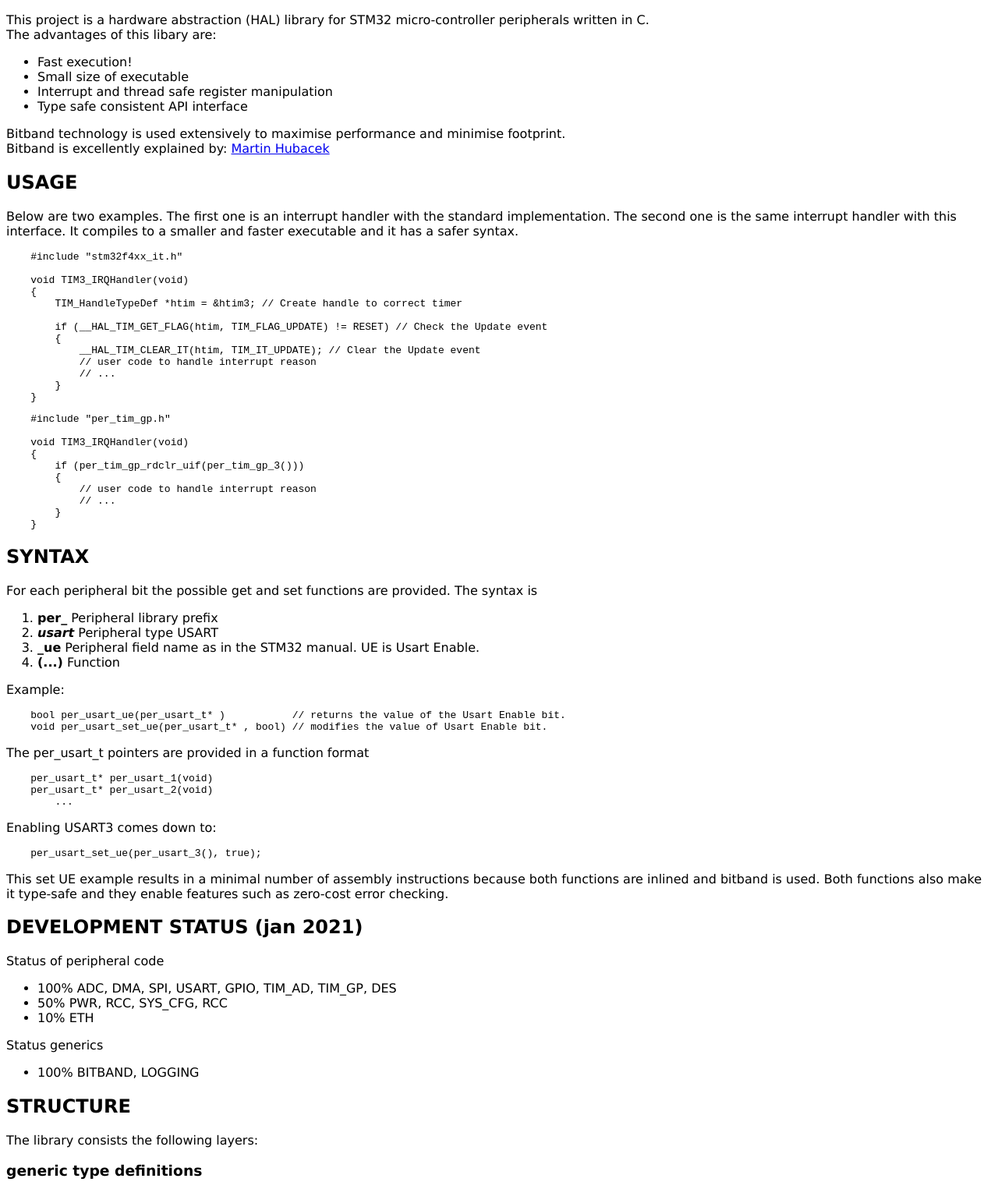
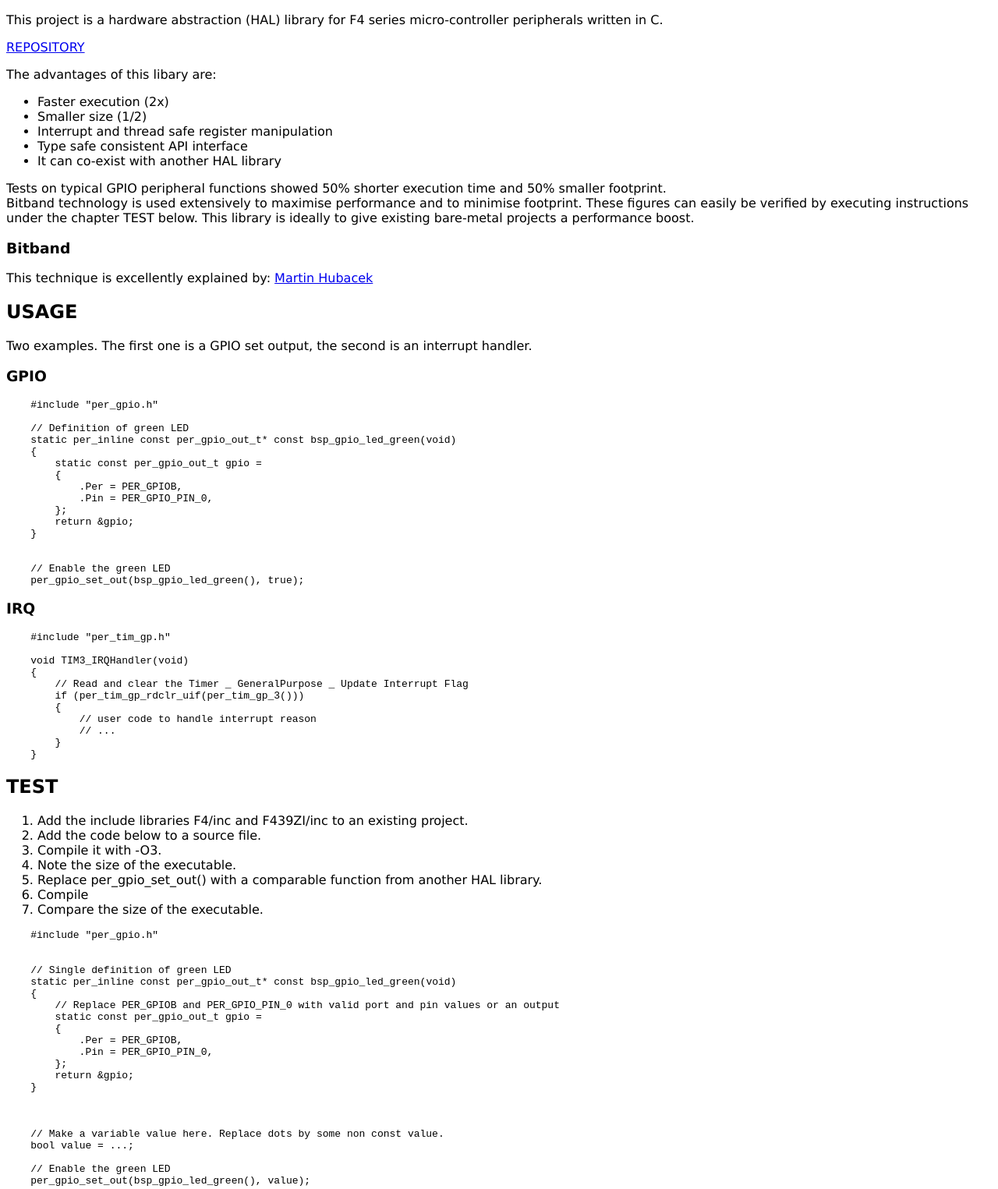
Before and after one commit to admaunaloa/per_f4_c, a plain HTML site: page index.html in a window 1280 px wide. Shown: the part 40-1565 px from the top of the page at 78% size. Drawn offline with Linux system fonts and the light colour scheme.

Commit message:
Update index.html 2

```diff
--- a/index.html
+++ b/index.html
@@ -6,50 +6,93 @@
   </head>
   <body>
 
-<h2><a id="user-content-aloha" class="anchor" aria-hidden="true" href="#aloha"></a>ALOHA!</h2>
-<p>This project is a hardware abstraction (HAL) library for STM32 micro-controller peripherals written in C.<br>
+        <h2><a id="user-content-aloha" class="anchor" aria-hidden="true" href="#aloha"></a>ALOHA!</h2>
+<p>This project is a hardware abstraction (HAL) library for F4 series micro-controller peripherals written in C.<br>
+<p><a href="https://github.com/admaunaloa/per_f4_c" rel="nofollow">REPOSITORY</a></p>
 The advantages of this libary are:</p>
 <ul>
-<li>Fast execution!</li>
-<li>Small size of executable</li>
+<li>Faster execution (2x)</li>
+<li>Smaller size (1/2)</li>
 <li>Interrupt and thread safe register manipulation</li>
 <li>Type safe consistent API interface</li>
+<li>It can co-exist with another HAL library</li>
 </ul>
-<p>Bitband technology is used extensively to maximise performance and minimise footprint.<br>
-Bitband is excellently explained by: <a href="http://www.martinhubacek.cz/arm/advanced-arm-cortex-tips/bit-banding---fast-and-safe-bit-manipulation" rel="nofollow">Martin Hubacek</a></p>
+<p>Tests on typical GPIO peripheral functions showed 50% shorter execution time and 50% smaller footprint.<br>
+Bitband technology is used extensively to maximise performance and to minimise footprint.
+These figures can easily be verified by executing instructions under the chapter TEST below.
+This library is ideally to give existing bare-metal projects a performance boost.</p>
+<h3><a id="user-content-bitband" class="anchor" aria-hidden="true" href="#bitband"></a>Bitband</h3>
+<p>This technique is excellently explained by: <a href="http://www.martinhubacek.cz/arm/advanced-arm-cortex-tips/bit-banding---fast-and-safe-bit-manipulation" rel="nofollow">Martin Hubacek</a></p>
 <h2><a id="user-content-usage" class="anchor" aria-hidden="true" href="#usage"></a>USAGE</h2>
-<p>Below are two examples. The first one is an interrupt handler with the standard implementation. The second one is the same interrupt handler with this interface.
-It compiles to a smaller and faster executable and it has a safer syntax.</p>
-<div class="highlight highlight-source-c++"><pre>    #<span class="pl-k">include</span> <span class="pl-s"><span class="pl-pds">"</span>stm32f4xx_it.h<span class="pl-pds">"</span></span>
+<p>Two examples. The first one is a GPIO set output, the second is an interrupt handler.</p>
+<h3><a id="user-content-gpio" class="anchor" aria-hidden="true" href="#gpio"></a>GPIO</h3>
+<div class="highlight highlight-source-c++"><pre>    #<span class="pl-k">include</span> <span class="pl-s"><span class="pl-pds">"</span>per_gpio.h<span class="pl-pds">"</span></span>
 
-    <span class="pl-k">void</span> <span class="pl-en">TIM3_IRQHandler</span>(<span class="pl-k">void</span>)
+    <span class="pl-c"><span class="pl-c">//</span> Definition of green LED</span>
+    <span class="pl-k">static</span> per_inline <span class="pl-k">const</span> <span class="pl-c1">per_gpio_out_t</span>* <span class="pl-k">const</span> <span class="pl-en">bsp_gpio_led_green</span>(<span class="pl-k">void</span>)
     {
-        TIM_HandleTypeDef *htim = &amp;htim3; <span class="pl-c"><span class="pl-c">//</span> Create handle to correct timer</span>
+        <span class="pl-k">static</span> <span class="pl-k">const</span> <span class="pl-c1">per_gpio_out_t</span> gpio =
+        {
+            .<span class="pl-smi">Per</span> = PER_GPIOB,
+            .<span class="pl-smi">Pin</span> = PER_GPIO_PIN_0,
+        };
+        <span class="pl-k">return</span> &amp;gpio;
+    }
 
-        <span class="pl-k">if</span> (<span class="pl-c1">__HAL_TIM_GET_FLAG</span>(htim, TIM_FLAG_UPDATE) != RESET) <span class="pl-c"><span class="pl-c">//</span> Check the Update event</span>
-        {
-            <span class="pl-c1">__HAL_TIM_CLEAR_IT</span>(htim, TIM_IT_UPDATE); <span class="pl-c"><span class="pl-c">//</span> Clear the Update event</span>
-            <span class="pl-c"><span class="pl-c">//</span> user code to handle interrupt reason</span>
-            <span class="pl-c"><span class="pl-c">//</span> ...</span>
-        }
-    }</pre></div>
+
+    <span class="pl-c"><span class="pl-c">//</span> Enable the green LED</span>
+    <span class="pl-en">per_gpio_set_out</span>(bsp_gpio_led_green(), true);</pre></div>
+<h3><a id="user-content-irq" class="anchor" aria-hidden="true" href="#irq"></a>IRQ</h3>
 <div class="highlight highlight-source-c++"><pre>    #<span class="pl-k">include</span> <span class="pl-s"><span class="pl-pds">"</span>per_tim_gp.h<span class="pl-pds">"</span></span>
 
     <span class="pl-k">void</span> <span class="pl-en">TIM3_IRQHandler</span>(<span class="pl-k">void</span>)
     {
+        <span class="pl-c"><span class="pl-c">//</span> Read and clear the Timer _ GeneralPurpose _ Update Interrupt Flag	</span>
         <span class="pl-k">if</span> (<span class="pl-c1">per_tim_gp_rdclr_uif</span>(<span class="pl-c1">per_tim_gp_3</span>()))
         {
             <span class="pl-c"><span class="pl-c">//</span> user code to handle interrupt reason</span>
             <span class="pl-c"><span class="pl-c">//</span> ...</span>
         }
     }</pre></div>
+<h2><a id="user-content-test" class="anchor" aria-hidden="true" href="#test"></a>TEST</h2>
+<ol>
+<li>Add the include libraries F4/inc and F439ZI/inc to an existing project.</li>
+<li>Add the code below to a source file.</li>
+<li>Compile it with -O3.</li>
+<li>Note the size of the executable.</li>
+<li>Replace per_gpio_set_out() with a comparable function from another HAL library.</li>
+<li>Compile</li>
+<li>Compare the size of the executable.</li>
+</ol>
+<div class="highlight highlight-source-c++"><pre>    #<span class="pl-k">include</span> <span class="pl-s"><span class="pl-pds">"</span>per_gpio.h<span class="pl-pds">"</span></span>
+
+
+    <span class="pl-c"><span class="pl-c">//</span> Single definition of green LED</span>
+    <span class="pl-k">static</span> per_inline <span class="pl-k">const</span> <span class="pl-c1">per_gpio_out_t</span>* <span class="pl-k">const</span> <span class="pl-en">bsp_gpio_led_green</span>(<span class="pl-k">void</span>)
+    {
+        <span class="pl-c"><span class="pl-c">//</span> Replace PER_GPIOB and PER_GPIO_PIN_0 with valid port and pin values or an output</span>
+        <span class="pl-k">static</span> <span class="pl-k">const</span> <span class="pl-c1">per_gpio_out_t</span> gpio =
+        {
+            .<span class="pl-smi">Per</span> = PER_GPIOB,
+            .<span class="pl-smi">Pin</span> = PER_GPIO_PIN_0,
+        };
+        <span class="pl-k">return</span> &amp;gpio;
+    }
+
+
+
+    <span class="pl-c"><span class="pl-c">//</span> Make a variable value here. Replace dots by some non const value.</span>
+    <span class="pl-k">bool</span> value = ...;
+
+    <span class="pl-c"><span class="pl-c">//</span> Enable the green LED</span>
+    <span class="pl-en">per_gpio_set_out</span>(bsp_gpio_led_green(), value);</pre></div>
 <h2><a id="user-content-syntax" class="anchor" aria-hidden="true" href="#syntax"></a>SYNTAX</h2>
 <p>For each peripheral bit the possible get and set functions are provided.
 The syntax is</p>
 <ol>
 <li><strong>per_</strong>      Peripheral library prefix</li>
 <li><strong><em>usart</em></strong>   Peripheral type USART</li>
-<li><strong>_ue</strong>       Peripheral field name as in the STM32 manual. UE is Usart Enable.</li>
+<li><strong>_ue</strong>       Peripheral field name as in the manual. UE is Usart Enable.</li>
 <li><strong>(...)</strong>     Function</li>
 </ol>
 <p>Example:</p>
@@ -64,11 +107,11 @@ The syntax is</p>
 <p>This set UE example results in a minimal number of assembly instructions because
 both functions are inlined and bitband is used. Both functions also make it
 type-safe and they enable features such as zero-cost error checking.</p>
-<h2><a id="user-content-development-status-jan-2021" class="anchor" aria-hidden="true" href="#development-status-jan-2021"></a>DEVELOPMENT STATUS (jan 2021)</h2>
+<h2><a id="user-content-development-status-feb-2021" class="anchor" aria-hidden="true" href="#development-status-feb-2021"></a>DEVELOPMENT STATUS (feb 2021)</h2>
 <p>Status of peripheral code</p>
 <ul>
 <li>100% ADC, DMA, SPI, USART, GPIO, TIM_AD, TIM_GP, DES</li>
-<li>50%  PWR, RCC, SYS_CFG, RCC</li>
+<li>50%  PWR, RCC, SYS_CFG</li>
 <li>10%  ETH</li>
 </ul>
 <p>Status generics</p>
@@ -116,8 +159,8 @@ per_usart_f4.h shows examples of this.</p>
         <span class="pl-c1">per_bit_rw1_set</span>(&amp;usart-&gt;<span class="pl-smi">Per</span>-&gt;<span class="pl-smi">Ue</span>, val);
     }</pre></div>
 <h3><a id="user-content-peripheral-variants" class="anchor" aria-hidden="true" href="#peripheral-variants"></a>peripheral variants</h3>
-<p>Peripherals have variations that are handled by include files in the STM32Fxxx/inc directory.
-Variants are for example the UART and USART. also the STM32F407 has six UART/USARTS while the STM32F439 has eight of these.
+<p>Peripherals have variations that are handled by include files in the F4xxx/inc directory.
+Variants are for example the UART and USART. also the F407 has six UART/USARTS while the F439 has eight of these.
 These variants are handled with a descriptor structure for each specific peripheral.<br>
 This descriptor structure contains</p>
 <ul>
@@ -132,10 +175,11 @@ If the variant is correct the compiler will optimise it out, if(0), if the varia
     {
         <span class="pl-c1">per_log_err_function_not_supported</span>();
     }</pre></div>
-<p>An example is STM32F439/inc/per_usart.h.</p>
+<p>An example is F439/inc/per_usart.h.</p>
 <h3><a id="user-content-peripheral-descriptor-functions" class="anchor" aria-hidden="true" href="#peripheral-descriptor-functions"></a>peripheral descriptor functions</h3>
-<p>Access to the peripheral descriptors is done via functions that return this descriptor. This function interface is future proof and it is consistent for all peripherals.
-For example <strong>per_usart_1(void)</strong>. The functions limit the scope the desciptor structure</p>
+<p>Access to the peripheral descriptors is done via functions that return this descriptor.<br>
+This function interface is future proof and it is consistent for all peripherals.
+For example <strong>per_usart_1(void)</strong>. The functions limit the scope the desciptor structure.</p>
 <h2><a id="user-content-inline" class="anchor" aria-hidden="true" href="#inline"></a>inline</h2>
 <p>All the layers are provided in header files and inline functions. This allows the compiler to resolve all constants and optimise this all to a minimum size executable with fast execution times.
 The use of inline functions makes the API consistent and type safe.</p>
@@ -146,9 +190,9 @@ A default log implementation captures this errors. It is up to the user to adapt
 <p>There are a few hardware peripheral registers that are better or faster accessed by register instead of bitband.
 The specific functions for this register handle this implicitly. An example of this is TIMx_SR.</p>
 <h2><a id="user-content-compilation" class="anchor" aria-hidden="true" href="#compilation"></a>COMPILATION</h2>
-<p>The library can coexist with the standard library. Just add the directories to the project.
-Note: the STMF439 is also good for other STM32F4 types, it provides all possible peripherals.
-Add the include libraries: STM32/inc, STM32F439/inc, Nucleo_439
+<p>The library can coexist with other HAL libraries. Just add the directories to the project.
+Note: the F439ZI is also good for other F4 types, it provides all possible peripherals.
+Add the include libraries: F4/inc, F439ZI/inc, Nucleo/inc
 If required, compile the files: per_bit.c, per_gpio.c, per_dep.c and bsp_dep.c</p>
 <h2><a id="user-content-the-end" class="anchor" aria-hidden="true" href="#the-end"></a>THE END</h2>
 <p>If you have any tips, remarks, questions and suggestions please send an email.<br>
```
